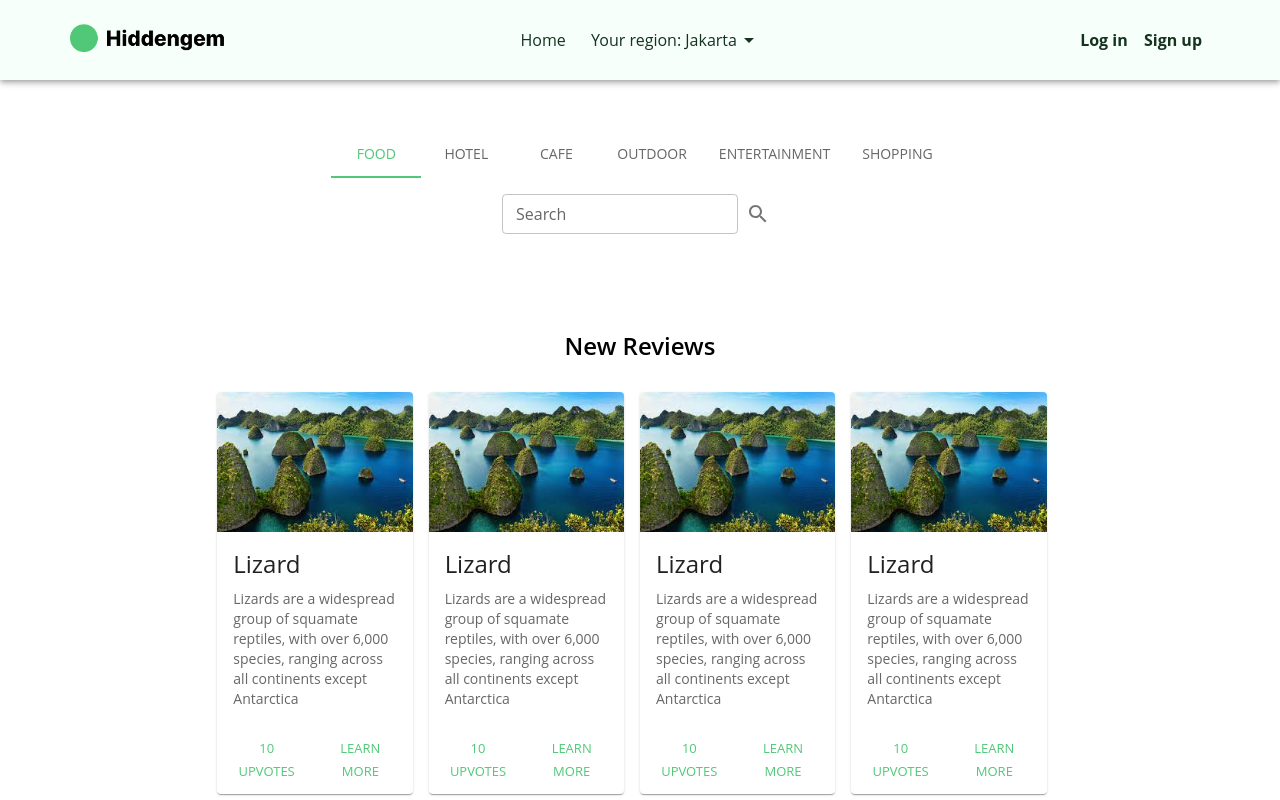
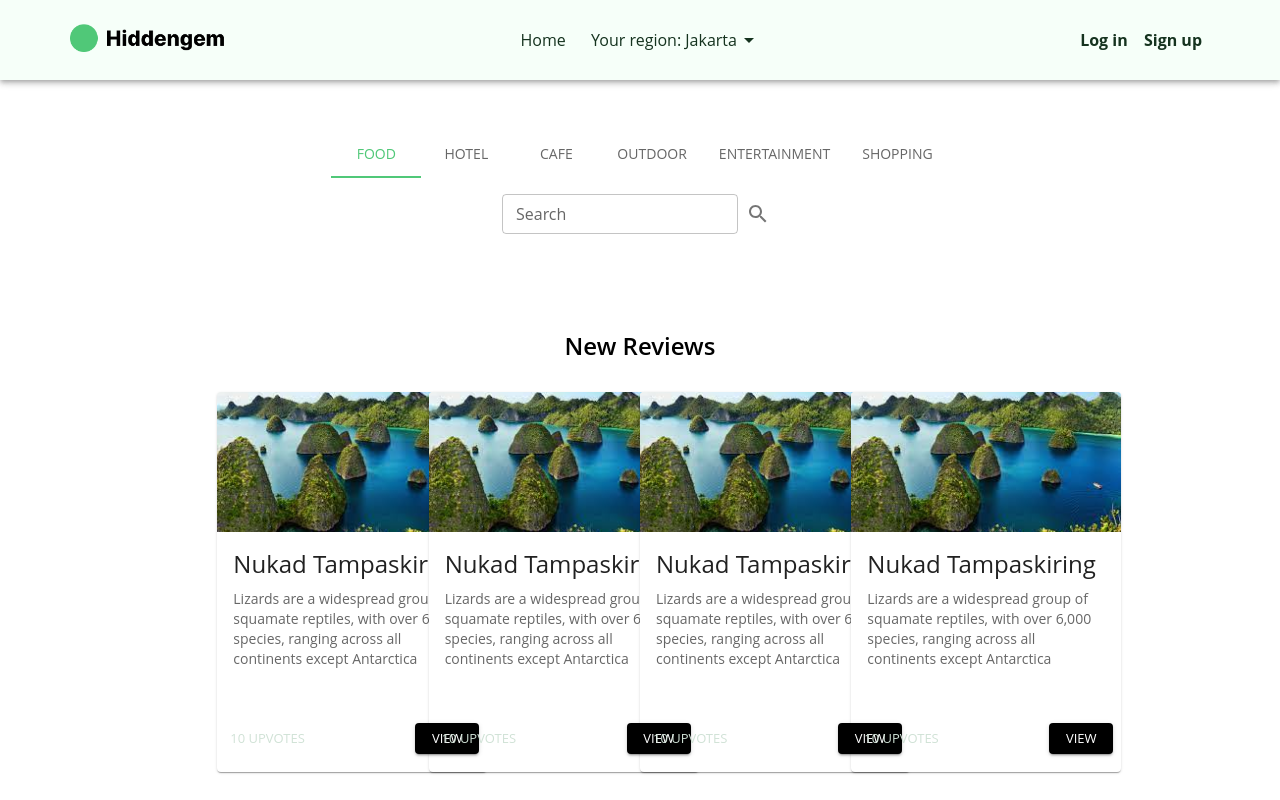
Before and after one commit to project-zusammen/hidden-gem-frontend, a React (Vite) app: page / in a window 1280 px wide. Shown: the top 800 px of the page. Built offline with nearby package versions, Linux system fonts and the light colour scheme.

Commit message:
feat: improve card component

```diff
--- a/src/components/Card/index.jsx
+++ b/src/components/Card/index.jsx
@@ -5,7 +5,7 @@ import CardContent from "@mui/material/CardContent";
 import CardActions from "@mui/material/CardActions";
 import Typography from "@mui/material/Typography";
 import { Button } from "@mui/material";
-import image from '../../images/raja-ampat.jpeg';
+import image from "../../images/raja-ampat.jpeg";
 
 // const ExpandMore = styled((props) => {
 //   // eslint-disable-next-line no-unused-vars
@@ -21,24 +21,35 @@ import image from '../../images/raja-ampat.jpeg';
 
 export default function RecipeReviewCard() {
   return (
-    <Card sx={{ maxWidth: 345 }}>
-      <CardMedia
-        sx={{ height: 140 }}
-        image={image}
-        title="green iguana"
-      />
+    <Card sx={{ width: 270, height: 380 }}>
+      <CardMedia sx={{ height: 140 }} image={image} title="green iguana" />
       <CardContent>
         <Typography gutterBottom variant="h5" component="div">
-          Lizard
+          Nukad Tampaskiring
         </Typography>
         <Typography variant="body2" color="text.secondary">
           Lizards are a widespread group of squamate reptiles, with over 6,000
           species, ranging across all continents except Antarctica
         </Typography>
       </CardContent>
-      <CardActions>
-        <Button size="small">10 Upvotes</Button>
-        <Button size="small">Learn More</Button>
+      <CardActions
+        sx={{
+          display: "flex",
+          justifyContent: "space-between",
+          marginTop: "30px",
+        }}
+      >
+        <Button
+          size="small"
+          sx={{
+            color: "primary.light",
+          }}
+        >
+          10 Upvotes
+        </Button>
+        <Button size="small" color="secondary" variant="contained">
+          View
+        </Button>
       </CardActions>
     </Card>
   );
```
